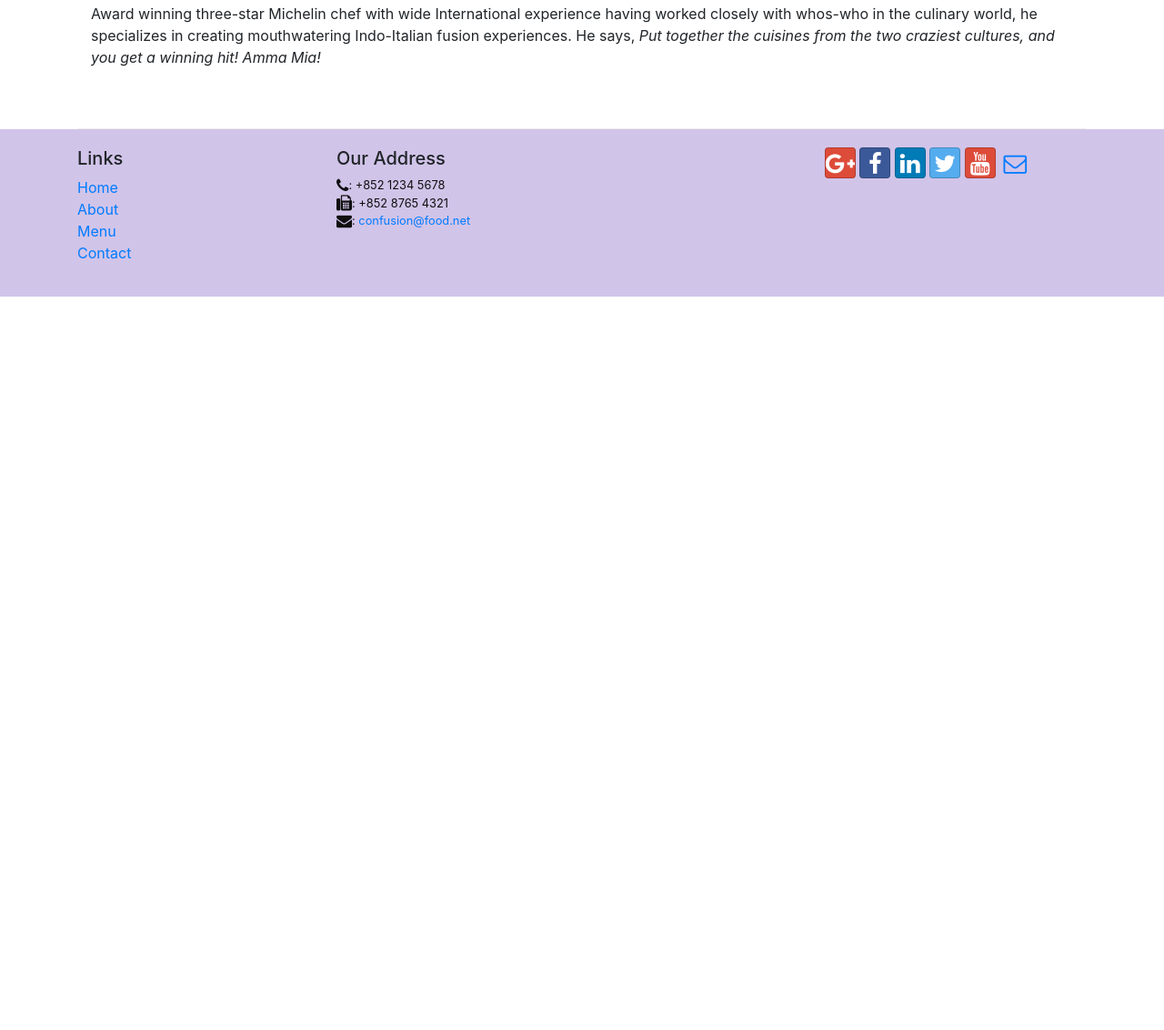
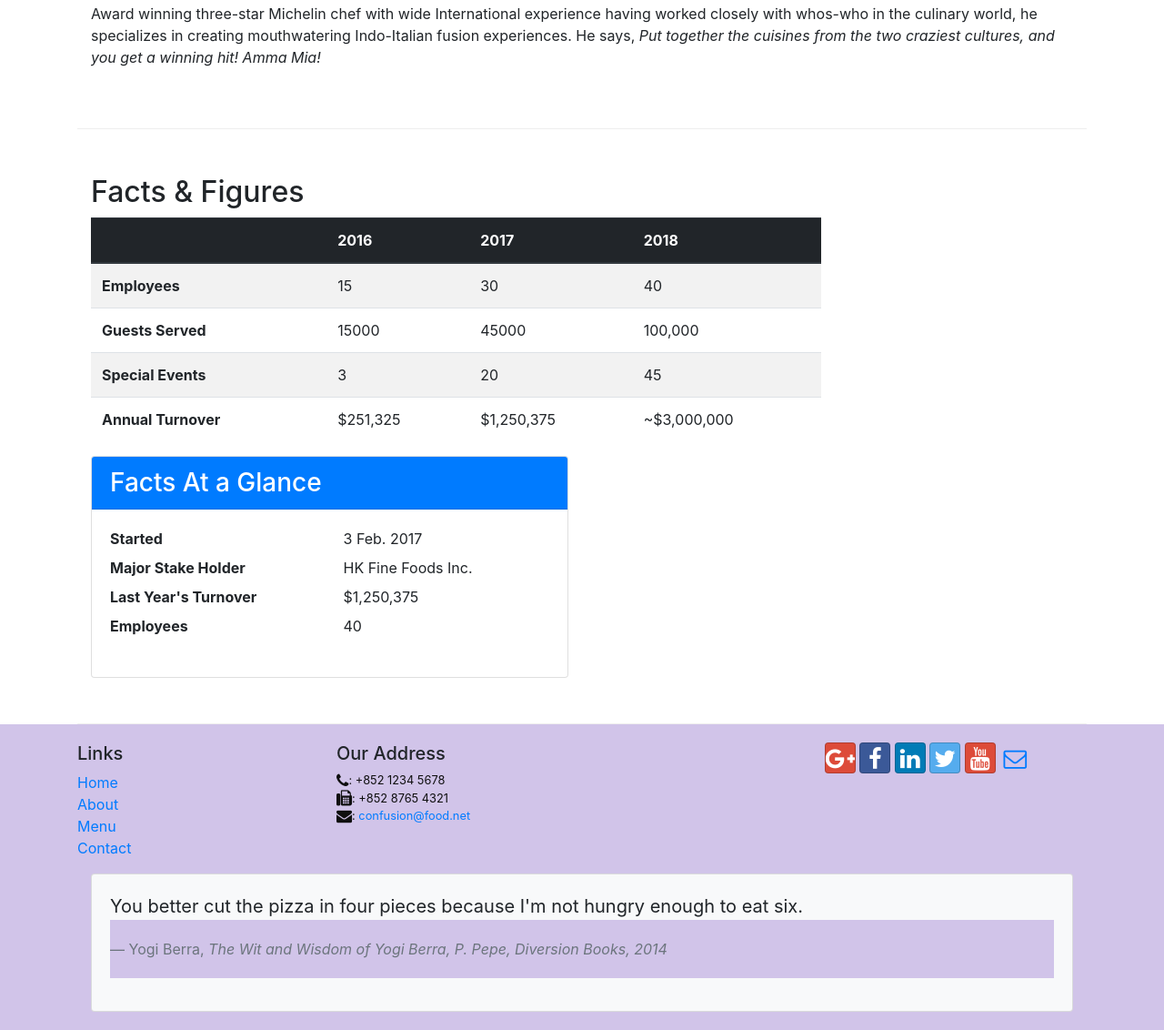
Before and after one commit to PauuuIFBM/Siam-Palace-website, a website: page aboutus.html in a window 1280 px wide. Shown: the part 1284-2416 px from the top of the page at 91% size. Before the commit the page ends 1610 px from the top, so only its background shows below. Drawn offline with nearby package versions, Linux system fonts and the light colour scheme.

Commit message:
Activity 7 done

```diff
--- a/aboutus.html
+++ b/aboutus.html
@@ -109,6 +109,69 @@
                         winning hit! Amma Mia!</em></p>
             </div>
         </div>
+        <div class="row row-content">
+            <div class="col-12 col-sm-9">
+                <h2>Facts &amp; Figures</h2>
+                <div class="table-responsive">
+                    <table class="table table-striped">
+                        <thead class="thead-dark">
+                            <tr>
+                                <th>&nbsp;</th>
+                                <th>2016</th>
+                                <th>2017</th>
+                                <th>2018</th>
+                            </tr>
+                        </thead>
+                        <tbody>
+                            <tr>
+                                <th>Employees</th>
+                                <td>15</td>
+                                <td>30</td>
+                                <td>40</td>
+                            </tr>
+                            <tr>
+                                <th>Guests Served</th>
+                                <td>15000</td>
+                                <td>45000</td>
+                                <td>100,000</td>
+                            </tr>
+                            <tr>
+                                <th>Special Events</th>
+                                <td>3</td>
+                                <td>20</td>
+                                <td>45</td>
+                            </tr>
+                            <tr>
+                                <th>Annual Turnover</th>
+                                <td>$251,325</td>
+                                <td>$1,250,375</td>
+                                <td>~$3,000,000</td>
+                            </tr>
+                        </tbody>
+                    </table>
+                </div>
+
+            </div>
+            <div class="col-12 col-sm-6">
+                <div class="card">
+                    <h3 class="card-header bg-primary text-white">Facts At a Glance</h3>
+                    <div class="card-body">
+                        <dl class="row">
+                            <dt class="col-6">Started</dt>
+                            <dd class="col-6">3 Feb. 2017</dd>
+                            <dt class="col-6">Major Stake Holder</dt>
+                            <dd class="col-6">HK Fine Foods Inc.</dd>
+                            <dt class="col-6">Last Year's Turnover</dt>
+                            <dd class="col-6">$1,250,375</dd>
+                            <dt class="col-6">Employees</dt>
+                            <dd class="col-6">40</dd>
+                        </dl>
+                    </div>
+                </div>
+
+            </div>
+        </div>
+
 
     </div>
 
@@ -151,6 +214,18 @@
                     <p class="d-none">© Copyright 2018 Siam Palace Thai Cuisine</p class="d-none">
                 </div>
             </div>
+            <div class="col-12">
+                    <div class="card card-body bg-light">
+                        <blockquote class="blockquote">
+                            <p class="mb-0">You better cut the pizza in four pieces because
+                                I'm not hungry enough to eat six.</p>
+                            <footer class="blockquote-footer">Yogi Berra,
+                                <cite title="Source Title">The Wit and Wisdom of Yogi Berra,
+                                    P. Pepe, Diversion Books, 2014</cite>
+                            </footer>
+                        </blockquote>
+                    </div>
+                </div>
         </div>
     </footer>
 
```
